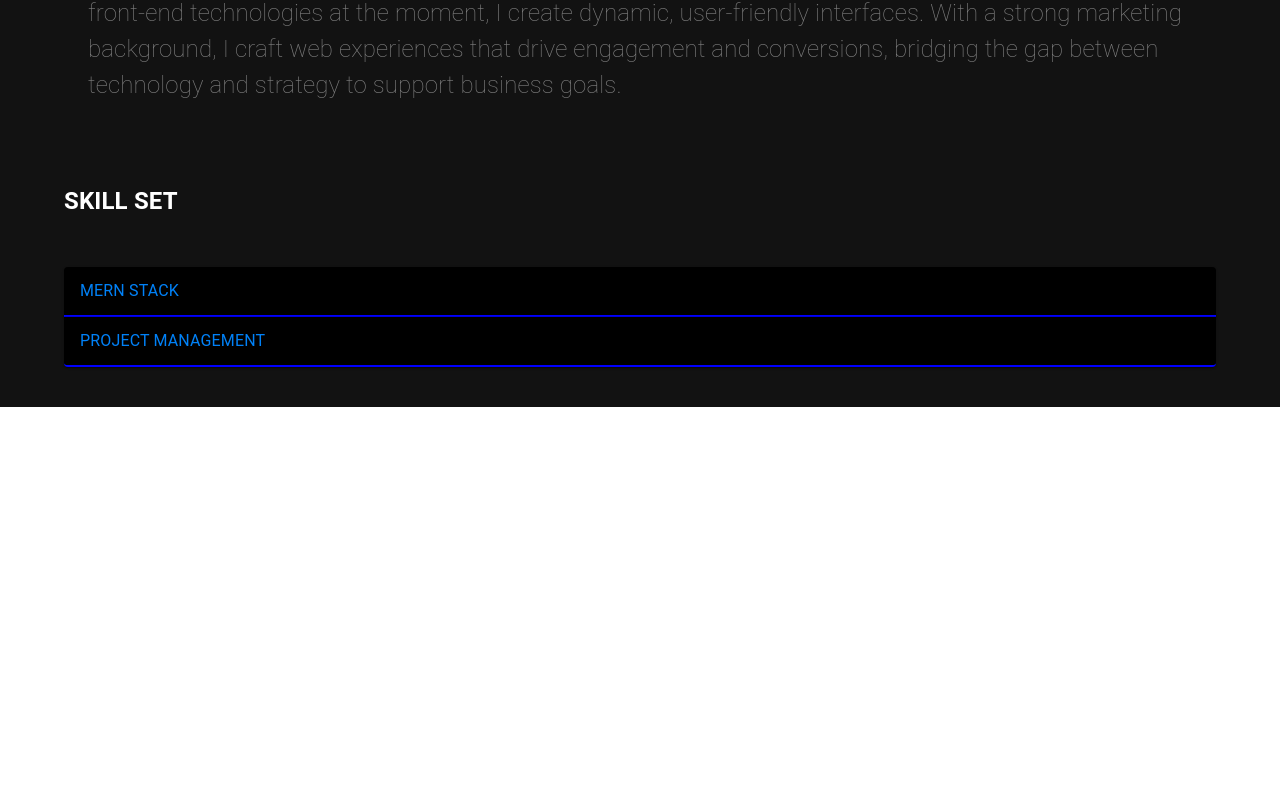
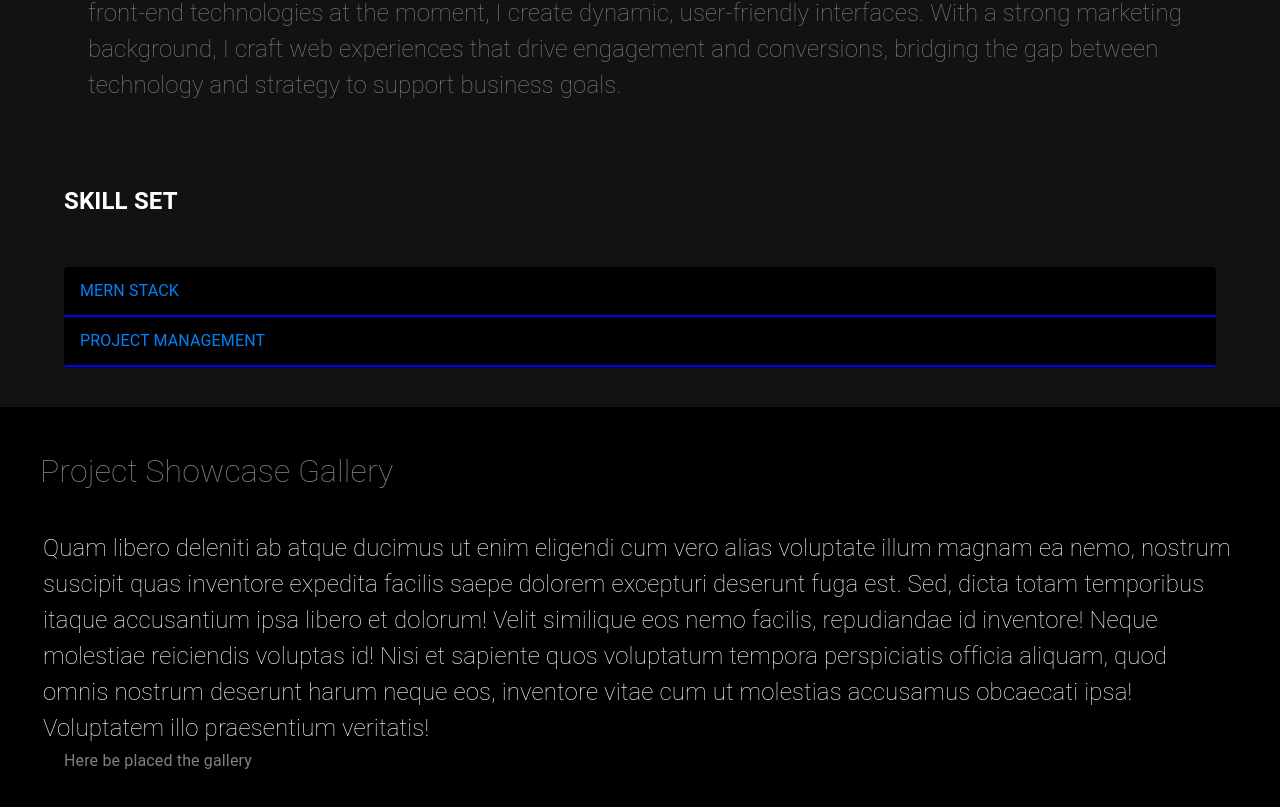
Before and after one commit to kirinryu-dev/Portfolio, a React (Create React App) app: page / in a window 1280 px wide. Shown: the part 610-1417 px from the top of the page. Before the commit the page ends 1017 px from the top, so only its background shows below. Built offline with nearby package versions, Linux system fonts and the light colour scheme.

Commit message:
today i didnt do much...

```diff
--- a/src/App.js
+++ b/src/App.js
@@ -1,11 +1,14 @@
 import Home from "./Pages/Home/Home";
 import About from "./Pages/About/About";
+import Gallery from './Pages/Gallery/Gallery';
 
 function App() {
   return (
     <div className="App">
       <Home />
       <About />
+      <Gallery />
+
     </div>
   );
 }
--- /dev/null
+++ b/src/Components/Gallery/GalleryPage.jsx
@@ -0,0 +1,15 @@
+import * as React from 'react';
+import CssBaseline from '@mui/material/CssBaseline';
+// import Box from '@mui/material/Box';
+import Container from '@mui/material/Container';
+
+export default function FixedContainer() {
+  return (
+    <React.Fragment>
+      <CssBaseline />
+      <Container fixed>
+        Here be placed the gallery
+      </Container>
+    </React.Fragment>
+  );
+}
--- /dev/null
+++ b/src/Pages/Gallery/Gallery.css
@@ -0,0 +1,41 @@
+
+
+.Gallery_content {
+    margin: 0;
+    padding: 2.5em;
+    background-color: black;
+    color: white;
+
+
+}
+
+.content_top {
+    display: flex;
+    align-items: center;
+    justify-content: center;
+    flex-direction: column;
+
+}
+
+h1 {
+    font-weight: 200;
+    font-style: normal;
+
+}
+
+.content_top h1 {
+    margin-bottom: 1em;
+    align-self: self-start;
+    color: gray;
+}
+
+.content_top p {
+    font-weight: 200;
+    font-style: normal;
+
+}
+
+.content_bottom {
+    color: gray;
+
+}
--- /dev/null
+++ b/src/Pages/Gallery/Gallery.jsx
@@ -0,0 +1,26 @@
+import GalleryPage from '../../Components/Gallery/GalleryPage';
+
+
+// impport custom css
+
+import './Gallery.css'
+
+
+
+export default function galeryShowcase () {
+    return (
+        <div className='Gallery_content'>
+            <div className='content_top'>
+                <h1>Project Showcase Gallery</h1>
+                <p>
+                 Quam libero deleniti ab atque ducimus ut enim eligendi cum vero alias voluptate illum magnam ea nemo, nostrum suscipit quas inventore expedita facilis saepe dolorem excepturi deserunt fuga est. Sed, dicta totam temporibus itaque accusantium ipsa libero et dolorum! Velit similique eos nemo facilis, repudiandae id inventore! Neque molestiae reiciendis voluptas id! Nisi et sapiente quos voluptatum tempora perspiciatis officia aliquam, quod omnis nostrum deserunt harum neque eos, inventore vitae cum ut molestias accusamus obcaecati ipsa! Voluptatem illo praesentium veritatis!
+
+                </p>
+            </div>
+
+            <div className='content_bottom'>
+                <GalleryPage />
+            </div>
+        </div>
+    )
+}
```
Also changed, not shown: src/Components/Gallery/GalleryPages.css (added).
